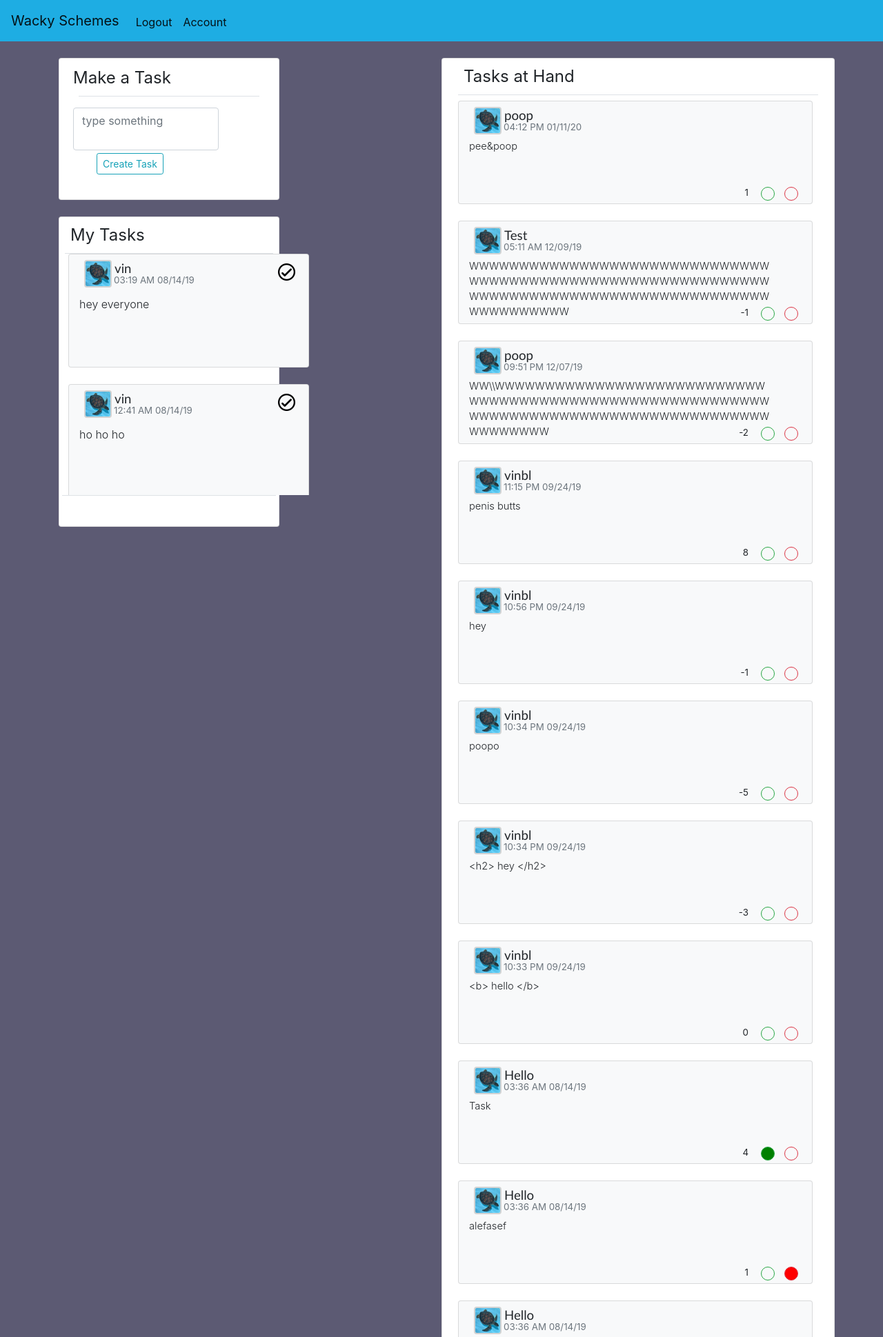
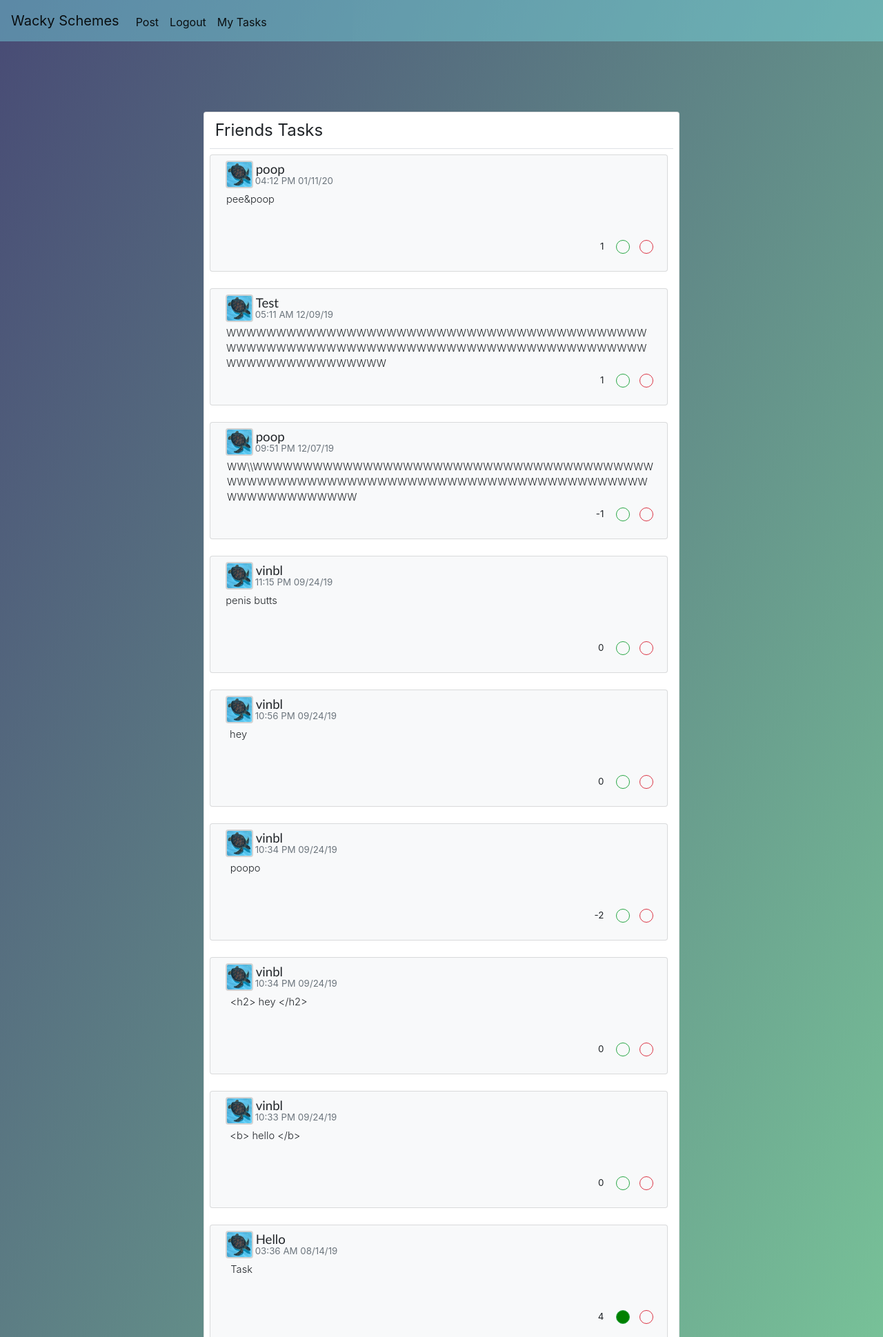
Before and after one commit to vhodgins/TaskManager, a Flask app: page / in a window 1280 px wide. Shown: the top 1939 px of the page at 69% size. Run offline with Flask 2, Linux system fonts and the light colour scheme; a user stored in the database is signed in; data comes from the database, SQL or seed files in the repository; both versions use the stored data as it was after the commit; some libraries are stand-ins or nearby versions.

Commit message:
rework post page

```diff
--- a/mainapp/forms.py
+++ b/mainapp/forms.py
@@ -11,9 +11,9 @@ class Check(FlaskForm):
 
 
 class LoginForm(FlaskForm):
-    email = StringField('email', validators=[DataRequired(), Email()])
+    email = StringField('Email', validators=[DataRequired(), Email()])
 
-    password = PasswordField('password', validators=[DataRequired()])
+    password = PasswordField('Password', validators=[DataRequired()])
 
     remember = BooleanField('Remember Me')
 
@@ -42,13 +42,13 @@ class CommentForm(FlaskForm):
 
 
 class RegisterForm(FlaskForm):
-    username = StringField('username', validators=[DataRequired(), Length(min=1, max=15)])
+    username = StringField('Username', validators=[DataRequired(), Length(min=1, max=15)])
 
-    email = StringField('email', validators=[DataRequired(), Email()])
+    email = StringField('Email', validators=[DataRequired(), Email()])
 
-    password = PasswordField('password', validators=[DataRequired()])
+    password = PasswordField('Password', validators=[DataRequired()])
 
-    passwordConf = PasswordField('passwordConf', validators=[EqualTo('password')])
+    passwordConf = PasswordField('Password Confirmation', validators=[EqualTo('password')])
 
     remember = BooleanField('Remember Me')
 
--- a/mainapp/models.py
+++ b/mainapp/models.py
@@ -42,9 +42,10 @@ class Comment(db.Model):
     user_id = db.Column(db.Integer, db.ForeignKey('user.id'), nullable=False)
     date_posted = db.Column(db.DateTime, nullable=False, default=datetime.utcnow)
     post = db.Column(db.Integer, db.ForeignKey('post.id'), nullable=False)
+    author = db.relationship('User', backref='author', lazy=True)
 
     def __repr__(self):
-        return f"User('{self.content}', '{self.date_posted}')"
+        return f"Comment('{self.content}', '{self.date_posted}')"
 
 
 
@@ -59,4 +60,4 @@ class Post(db.Model):
 
 
     def __repr__(self):
-        return f"User('{self.title}', '{self.date_posted}')"
+        return f"Post('{self.title}', '{self.date_posted}')"
--- a/mainapp/routes.py
+++ b/mainapp/routes.py
@@ -22,8 +22,10 @@ def datetime_from_utc_to_local(utc_datetime):
 
 
 @app.route('/', methods=['GET', 'POST'])
-@login_required
+#@login_required
 def home():
+    if not current_user.is_authenticated:
+        return redirect(url_for('login'))
     title = 'Hello'
     localtimes = []
     mytasklocaltimes = []
@@ -36,8 +38,15 @@ def home():
         tasks = []
         mytasks=[]
 
+    tasklikes = {}
+
     if tasks:
         for task in tasks:
+            likecount = 0
+            likelist = Likes.query.filter(Likes.post_id==task.id).all()
+            for like in likelist:
+                likecount += like.value
+            tasklikes.update({task.id : likecount})
             localtimes.append(datetime_from_utc_to_local(task.date_posted))
     if mytasks:
         for task in mytasks:
@@ -49,10 +58,12 @@ def home():
     likes = {}
     if tasks:
         for task in tasks:
-            print(current_user.id)
+
             #if  Likes.query.filter(Likes.user_id==current_user.id).filter(Likes.post_id==task.id).first():
             likes.update({task.id : Likes.query.filter(Likes.user_id==current_user.id).filter(Likes.post_id==task.id).first()})
-
+    if mytasks:
+        for task in mytasks:
+            likes.update({task.id : Likes.query.filter(Likes.user_id==current_user.id).filter(Likes.post_id==task.id).first()})
 
     if form.validate_on_submit():
         if not current_user.is_authenticated:
@@ -62,7 +73,7 @@ def home():
         db.session.add(post)
         db.session.commit()
         return redirect(url_for('home'))
-    return render_template('home.html', title=title, likes=likes, account=current_user, tasks=tasks, mytasklocaltimes=mytasklocaltimes, mytasks=mytasks, form=form,comment=comment, localtimes=localtimes)
+    return render_template('home.html', tasklikes=tasklikes, title=title, likes=likes, account=current_user, tasks=tasks, mytasklocaltimes=mytasklocaltimes, mytasks=mytasks, form=form,comment=comment, localtimes=localtimes)
 
 @app.route('/register', methods=['GET','POST'])
 def register():
@@ -78,6 +89,23 @@ def register():
         return redirect(url_for('home'))
     return render_template('register.html', title='register', form=form)
 
+
+@app.route('/newpost', methods=['GET','POST'])
+def newpost():
+    form = CreateTask()
+    if form.validate_on_submit():
+        if not current_user.is_authenticated:
+            flash(f'You must be logged in to do that')
+            return redirect(url_for('home'))
+        post = Post(title=form.title.data, content=form.content.data, user_id=current_user.id)
+        db.session.add(post)
+        db.session.commit()
+        return redirect(url_for('home'))
+    return render_template('newpost.html', form=form)
+
+
+
+
 @app.route('/login', methods=['GET','POST'])
 def login():
     if current_user.is_authenticated:
@@ -88,7 +116,7 @@ def login():
         if user and bcrypt.check_password_hash(user.password, form.password.data):
             login_user(user, remember=form.remember.data)
             next_page = request.args.get('next')
-            flash(f'Logged In', 'success')
+            #flash(f'Logged In', 'success')
             return redirect(next_page) if next_page else redirect(url_for('home'))
         else:
             flash(f'Woops, incorrect email or password', 'danger')
@@ -136,6 +164,9 @@ def post(post_id):
 @app.route('/upvote', methods=['GET','POST'])
 def upvote():
     tasknumber = request.form['id']
+    likecount = 0
+    likelist = Likes.query.filter(Likes.post_id==tasknumber).all()
+
     p = Post.query.filter_by(id=tasknumber).first()
     if Likes.query.filter(Likes.user_id==current_user.id).filter(Likes.post_id==int(tasknumber)).first():
         pass
@@ -145,7 +176,6 @@ def upvote():
         db.session.commit()
     l = Likes.query.filter(Likes.user_id==current_user.id).filter(Likes.post_id==int(tasknumber)).first()
     if request.form['lean'] == 'hey':
-        print(p.likes)
         p.likes += 1
         l.value = 1
         db.session.commit()
@@ -163,7 +193,10 @@ def upvote():
         p.likes -= 1
         db.session.commit()
     likes = p.likes
-    return jsonify({'result' : 'success', 'likes' : likes})
+    likelist = Likes.query.filter(Likes.post_id==tasknumber).all()
+    for like in likelist:
+        likecount += like.value
+    return jsonify({'result' : 'success', 'likes' : likecount })
 
 @app.route('/posts/<post_id>/update')
 @login_required
@@ -209,6 +242,12 @@ def account(account_id):
     form = UpdateForm()
     tasks=Post.query.filter_by(user_id=account.id).all()
 
+    likes = {}
+    if tasks:
+        for task in tasks:
+            #if  Likes.query.filter(Likes.user_id==current_user.id).filter(Likes.post_id==task.id).first():
+            likes.update({task.id : Likes.query.filter(Likes.user_id==current_user.id).filter(Likes.post_id==task.id).first()})
+
 
     localtimes = []
     if tasks:
@@ -227,4 +266,4 @@ def account(account_id):
         form.username.data = account.username
         form.email.data = account.email
     image_file = url_for('static', filename='pfps/'+current_user.image_file)
-    return render_template('account.html', title=account.username+"'s tasks", image_file=image_file, account=account, mytasklocaltimes=localtimes, form=form, mytasks=tasks)
+    return render_template('account.html', title=account.username+"'s tasks", likes=likes, image_file=image_file, account=account, mytasklocaltimes=localtimes, form=form, mytasks=tasks)
--- a/mainapp/static/scripts/check.js
+++ b/mainapp/static/scripts/check.js
@@ -1,5 +1,12 @@
 $(document).ready(function() {
 
+var timer = 0;
+
+
+
+
+
+  //Check / Uncheck Script
 
   $('.updatebutton').on('click', function(event){
     event.preventDefault();
@@ -28,22 +35,34 @@ $(document).ready(function() {
 
   });
 
-
+// Upvote Scripts
 
 
   $('.upvotebutton').on('click', function(event){
     event.preventDefault();
+
+
   //  var state = $(this).attr('state');
 
     var task_id = $(this).attr('task_id');
 
+    $('#like'+task_id).attr('style', 'color: green; font-weight: bold; margin-top:3px; font-size:10pt;')
+
     if ((($('#upvote'+task_id).attr('value') === "0")) && (($('#downvote'+task_id).attr('value') === "-1"))){
-
+      if (timer ==0) {
+        timer = 10;
       req = $.ajax({
         url : '/upvote',
         type : 'POST',
         data : {id : task_id, lean: 'up2'}
       });
+
+    }
+
+
+    while (timer >0){
+      timer --;
+    }
 
 
 
@@ -62,12 +81,18 @@ $(document).ready(function() {
 
 
     else if ($('#upvote'+task_id).attr('value') === "0") {
+      if (timer ==0) {
+        timer = 10;
     req = $.ajax({
       url : '/upvote',
       type : 'POST',
       data : {id : task_id, lean: 'hey'}
     });
+}
 
+while (timer >0){
+  timer --;
+}
 
 
     req.done(function(data) {
@@ -84,15 +109,21 @@ $(document).ready(function() {
 
 
   else if (($('#upvote'+task_id).attr('value') === "1")) {
+    if (timer ==0) {
+      timer = 10;
         req = $.ajax({
           url : '/upvote',
           type : 'POST',
           data : {id : task_id, lean: ''}
         });
+}
 
-
+while (timer >0){
+  timer --;
+}
 
         req.done(function(data) {
+          $('#like'+task_id).attr('style', ' margin-top:3px; font-size:10pt;')
           $('#downvote'+task_id).attr('value', "0");
           $('#upvote'+task_id).attr('value', "0");
           $('#downvote'+task_id).attr('style', 'background-color:white; height:20px; width:20px; border-radius:50%; text-decoration:none;');
@@ -113,15 +144,21 @@ $(document).ready(function() {
 
         var task_id = $(this).attr('task_id');
 
+        $('#like'+task_id).attr('style', 'color: red;  font-weight: bold; margin-top:3px; font-size:10pt;')
+
         if ((($('#downvote'+task_id).attr('value') === "0")) && (($('#upvote'+task_id).attr('value') === "1"))){
-
+          if (timer ==0) {
+            timer = 10;
           req = $.ajax({
             url : '/upvote',
             type : 'POST',
             data : {id : task_id, lean: 'down2'}
           });
+        }
 
-
+        while (timer >0){
+          timer --;
+        }
 
           req.done(function(data) {
             $('#downvote'+task_id).attr('value', "-1");
@@ -136,14 +173,19 @@ $(document).ready(function() {
 
 
         else if ($('#downvote'+task_id).attr('value') === "0") {
-
+if (timer ==0) {
+  timer = 10;
             req = $.ajax({
               url : '/upvote',
               type : 'POST',
               data : {id : task_id, lean: ''}
             });
 
+}
 
+while (timer >0){
+  timer --;
+}
 
 
             req.done(function(data) {
@@ -156,6 +198,8 @@ $(document).ready(function() {
       }
 
       else if (($('#downvote'+task_id).attr('value') === "-1")) {
+        if (timer ==0) {
+          timer = 10;
             req = $.ajax({
               url : '/upvote',
               type : 'POST',
@@ -163,8 +207,14 @@ $(document).ready(function() {
             });
 
 
+}
+          while (timer >0){
+            timer --;
+          }
+
 
             req.done(function(data) {
+              $('#like'+task_id).attr('style', ' margin-top:3px; font-size:10pt;')
               $('#downvote'+task_id).attr('value', "0");
               $('#upvote'+task_id).attr('value', "0");
               $('#downvote'+task_id).attr('style', 'background-color:white; height:20px; width:20px; border-radius:50%; text-decoration:none;');
@@ -181,4 +231,7 @@ $(document).ready(function() {
   });
 
 
+
+
+
 });
--- /dev/null
+++ b/mainapp/templates/comment_proto.html
@@ -0,0 +1,4 @@
+<section>
+  <img src="{{url_for('static', filename='pfps'+comment.author.image_file)}}" alt="">
+  <h2>{{comment.author.username}}</h2>
+</section>
--- a/mainapp/templates/home.html
+++ b/mainapp/templates/home.html
@@ -32,13 +32,124 @@
     animation-fill-mode: forwards;
     }
 
+    #maincontent {
+      margin-left: 600px;
+      margin-top: 5%;
+      margin-bottom: 5%;
+
+    }
+
+    #mobilehidden {
+      margin-top: 4%;
+    }
+
+#mytaskslist {
+  top: 130px;
+}
+
     @keyframes postarea-expand {
           0% {
-            height:70px;
+            height:80px;
           }
           100%{
             height: 200px;
           }
+    }
+
+    ]
+
+
+
+    .posttext {
+      margin-left: 0px;
+
+    }
+    .list-text {
+      width: 330px;
+      height: 30px;
+    }
+
+    .post {
+      height:170px;
+    }
+
+    .upvotebuttons {
+      top: 120px;
+    }
+
+
+@media (max-width: 1800px ) {
+  #mytaskslist {
+    top: 155px;
+  }
+  .list-text {
+    width: 270px;
+    height: 50px;
+}
+
+  .mypost {
+  height: 190px;
+  }
+
+}
+
+
+      @media (max-width: 1500px ) {
+        #mobilehidden {
+    visibility: hidden;
+    }
+      #maincontent {
+        width: auto;
+        margin: auto;
+        margin-top: 12%;
+        margin-bottom: 12%;
+      }
+      .posttext {
+        margin-left: -180px;
+        margin-top:15px;
+      }
+
+  }
+
+  @media (max-width:770px) {
+
+}
+
+  @media (max-width:768px) {
+    .posttext {
+      margin-left: 0px;
+      width: 70vw;
+    }
+    .post {
+      height: 190px;
+      width: 100px;
+    }
+    .upvotebuttons {
+      top:140px;
+    }
+  }
+
+    @media (max-width:580px) {
+
+      #maincontent {
+        margin-left:5%;
+        margin-right:5%;
+
+
+      }
+
+      .post {
+          height: -webkit-calc(400px - 40vw);
+      }
+
+      .posttext {
+        margin-left: 0px;
+      }
+
+      .upvotebuttons {
+        top: -webkit-calc(370px - 40vw);
+      }
+
     }
 
 </style>
@@ -51,7 +162,7 @@
 
     <div class="col-sm-1"></div>
 
-  <div class="col-6 col-sm-3 position-fixed" style="z-index:99;">
+  <div id="mobilehidden" class="  position-fixed" style="margin-left: -50px;width: 400px; z-index:99;">
     <div class="card card-body " style="margin-right:-30px;">
       <legend style="margin-top:-10px;">Make a Task</legend>
       <span class="border-bottom ml-2 mr-2 mb-3"></span>
@@ -100,8 +211,8 @@
      </legend>
     <span class="border-bottom ml-2 mr-2"></span>
 
-    <div class="mr-4" style="margin-left:-75px; margin-right:20px;">
-      <ul id="accountposts"  style="list-style-type:none; width:450px;height:350px;overflow-x:hidden;">
+    <div class="" style="margin-left:-0px;">
+      <ul id="accountposts"  style="list-style-type:none; height:370px;overflow-x:hidden;">
     {% if current_user.is_authenticated %}
     {%for task in mytasks | reverse %}
     {% if task.content != 'Completed' %}
@@ -124,8 +235,8 @@
   <div class="col-sm-5"></div>
 
 
-  <div class="col-6 col-sm-6 card">
-    <legend class="ml-3 mt-2">Tasks at Hand</legend>
+  <div id="maincontent" class="card">
+    <legend class="ml-3 mt-2">Friends Tasks</legend>
     <span class="border-bottom ml-2 mb-2 mr-2"></span>
     <div class="mr-4" style="margin-left:-25;">
   {%for task in tasks | reverse %}
--- a/mainapp/templates/layout.html
+++ b/mainapp/templates/layout.html
@@ -7,17 +7,36 @@
 
     <link rel="stylesheet" href="https://maxcdn.bootstrapcdn.com/bootstrap/4.0.0/css/bootstrap.min.css" integrity="sha384-Gn5384xqQ1aoWXA+058RXPxPg6fy4IWvTNh0E263XmFcJlSAwiGgFAW/dAiS6JXm" crossorigin="anonymous">
     <style media="screen">
+    html, body {
+    max-width: 100%;
+    overflow-x: hidden;
+
+}
+
+    #loginbox {
+        margin-top: 100px;
+      }
+
+
       body{
-        background: rgba(92, 90, 115, 1);
+        height: 100vh;
+        background: linear-gradient(to bottom right, rgb(72, 75, 117), rgb(126, 210, 157));
       }
+      .navbar-right {
+        margin-right: 0px;
+      }
+
+
+
 
     </style>
     <title>{{title}}</title>
   </head>
   <body>
 
-  <nav class="sticky-top navbar navbar-expand-lg navbar-light" style="background-color:rgb(30, 173, 227)">
+  <nav class="fixed-top navbar navbar-expand-lg navbar-light" style="background-color:rgba(124, 230, 241, 0.4)">
     <a class="navbar-brand" href="{{url_for('home')}}">Wacky Schemes</a>
+
     <button class="navbar-toggler" type="button" data-toggle="collapse" data-target="#navbarSupportedContent" aria-controls="navbarSupportedContent" aria-expanded="false" aria-label="Toggle navigation">
       <span class="navbar-toggler-icon"></span>
     </button>
@@ -25,11 +44,14 @@
     <div class="collapse navbar-collapse" id="navbarSupportedContent">
     <ul class="navbar-nav mr-auto mt-1">
       {% if current_user.is_authenticated %}
+      <li class="nav-item active" style="">
+        <a class="nav-link navtext" href="{{url_for('newpost')}}">Post<span class="sr-only">(current)</span></a>
+      </li>
       <li class="nav-item active">
         <a class="nav-link navtext" href="{{url_for('logout')}}">Logout<span class="sr-only">(current)</span></a>
       </li>
       <li class="nav-item active">
-        <a class="nav-link navtext" href="{{url_for('account', account_id=current_user.id)}}">Account<span class="sr-only">(current)</span></a>
+        <a class="nav-link navtext" href="{{url_for('account', account_id=current_user.id)}}">My Tasks<span class="sr-only">(current)</span></a>
       </li>
       {% else %}
       <li class="nav-item active">
--- a/mainapp/templates/mainpageaccountpost.html
+++ b/mainapp/templates/mainpageaccountpost.html
@@ -1,6 +1,6 @@
 
 <li class="leftlist">
-<div class="card ml-5 bg-light mb-4" id='tasksection{{task.id}}'style="width:85%; height:165px">
+<div class="card bg-light mb-4 post mypost" id='tasksection{{task.id}}'style="width:85%;  ">
   <div class="hoohaw card-body" style="margin-left: -30px; margin-top:-7px;">
 
     <div class="float-right mr-4 mt-1">
@@ -45,7 +45,7 @@
     <div class="row float-left">
 
     <ul class=""style="margin-left:-10px; list-style-type:none; display:flex; flex-direction: row;">
-      <li style="height:30px; width:330px;"class="font-weight-light">
+      <li style=""class="list-text font-weight-light">
         <p style="line-height:100%;" class="mr-2">
         <a href="{{url_for('post', post_id=task.id)}}" style="font-size:12pt; color:inherit; text-decoration:none;">
           {{task.title}}
@@ -55,20 +55,35 @@
     <!--  <li class="font-weight-light ml-3"  id='content{{task.id}}'>{{task.content}}</li>
 -->
     </ul>
-<!--
-    <ul style="position:absolute; right:20px; top:130px; list-style-type:none; display: flex; flex-direction:row">
+
+    <ul id="mytaskslist" style=" position:absolute; right:20px; list-style-type:none; display: flex; flex-direction:row">
+      <li>
         <li>
         <p class="mr-2" id="like{{task.id}}" style="margin-top:3px; font-size:10pt;">{{task.likes}}</p>
       </li>
+      {%if likes[task.id].value == 1 %}
       <li>
-      <a href="#" class="mr-1 btn btn-outline-success btn-sm upvotebutton" id="upvote{{task.id}}" task_id="{{task.id}}" style="height:20px; width:20px; border-radius:50%; text-decoration:none; color:green;" ></a>
+        <a href="#" class="mr-1 btn btn-outline-success btn-sm upvotebutton" value="1" id="upvote{{task.id}}" task_id="{{task.id}}" style="background-color:green; height:20px; width:20px; border-radius:50%; text-decoration:none; color:green;" ></a>
       </li>
       <li>
-      <a href="#" class="downvotebutton btn btn-sm btn-outline-danger" id="downvote{{task.id}}" task_id="{{task.id}}" style="height:20px; width:20px; border-radius:50%; text-decoration: none; color: red" ></a>
+        <a href="#" class="downvotebutton btn btn-sm btn-outline-danger" value="0" id="downvote{{task.id}}" task_id="{{task.id}}" style="height:20px; width:20px; border-radius:50%; text-decoration: none; color: red" ></a>
       </li>
-
+      {% elif likes[task.id].value == -1 %}
+      <li>
+        <a href="#" class="mr-1 btn btn-outline-success btn-sm upvotebutton" value="0" id="upvote{{task.id}}" task_id="{{task.id}}" style="height:20px; width:20px; border-radius:50%; text-decoration:none; color:green;" ></a>
+      </li>
+      <li>
+        <a href="#" class="downvotebutton btn btn-sm btn-outline-danger" value="-1" id="downvote{{task.id}}" task_id="{{task.id}}" style="background-color: red; height:20px; width:20px; border-radius:50%; text-decoration: none; color: red" ></a>
+      </li>
+      {% else %}
+      <li>
+        <a href="#" class="mr-1 btn btn-outline-success btn-sm upvotebutton" value="0" id="upvote{{task.id}}" task_id="{{task.id}}" style="height:20px; width:20px; border-radius:50%; text-decoration:none; color:green;" ></a>
+      </li>
+      <li>
+        <a href="#" class="downvotebutton btn btn-sm btn-outline-danger" value="0" id="downvote{{task.id}}" task_id="{{task.id}}" style="height:20px; width:20px; border-radius:50%; text-decoration: none; color: red" ></a>
+      </li>
+      {% endif %}
     </ul>
--->
   </div>
 
 
--- a/mainapp/templates/singlepost.html
+++ b/mainapp/templates/singlepost.html
@@ -1,5 +1,5 @@
 
-<div class="card ml-2 bg-light mb-4" id='tasksection{{task.id}}'style="width:100%; height:150px">
+<div class="card ml-2 bg-light mb-4 post " id='tasksection{{task.id}}'style=" width:100%; ">
   <div class="card-body" style="margin-left: -30px; margin-top:-7px;">
     <div class="row ml-2" style="margin-top: -5px;">
       <img src="{{url_for('static', filename='pfps/'+task.author.image_file)}}" class="ml-4" style="border: 2px solid lightgrey; border-radius:10%; width:40px; height: 40px;" alt="">
@@ -13,22 +13,21 @@
 
     <div class="row float-left" style="margin-top:-10px;">
       <ul class=""style="margin-left:-10px; list-style-type:none; display:flex; flex-direction: row;">
-        <li style="height:30px; width:440px;"class="font-weight-normal">
-          <p style="font-size:11pt;" class="font-weight-light">
-          <a href="{{url_for('post', post_id=task.id)}}" style="color:inherit; text-decoration:none;">
+        <li style="height:50px; width:440px;"class="font-weight-normal">
+          <p style="font-size:11pt; " class="posttext font-weight-light">
+          <a class="" href="{{url_for('post', post_id=task.id)}}" style=" color:inherit; text-decoration:none;">
             {{task.title}}
           </a>
           </p>
         </li>
 
 
-        <!--<li class="font-weight-light ml-3" id='content{{task.id}}'>{{task.content}}</li>
--->
+        <!--<li class="font-weight-light ml-3" id='content{{task.id}}'>{{task.content}}</li>-->
     </ul>
-    <ul style="position:absolute; right:20px; top:120px; list-style-type:none; display: flex; flex-direction:row">
+    <ul class='upvotebuttons'style="position:absolute;  right:20px;  list-style-type:none; display: flex; flex-direction:row">
       <li>
         <li>
-        <p class="mr-2" id="like{{task.id}}" style="margin-top:3px; font-size:10pt;">{{task.likes}}</p>
+        <p class="mr-2" id="like{{task.id}}" style="margin-top:3px; font-size:10pt;">{{tasklikes[task.id]}}<!--{{task.likes}}--></p>
       </li>
       {%if likes[task.id].value == 1 %}
       <li>
@@ -56,5 +55,7 @@
   </div>
 
 
+
   </div>
+
 </div>
```
Also changed, not shown: mainapp/templates/account.html (+62 -12 lines), mainapp/templates/login.html (+14 -5 lines), mainapp/templates/newpost.html (added, +43 -0 lines), mainapp/templates/post.html (+26 -27 lines), mainapp/templates/register.html (+14 -10 lines), myowntasks.txt (+0 -7 lines), mainapp/site.db, 1 other file. Lines whose indentation alone changed are shown as unchanged.
